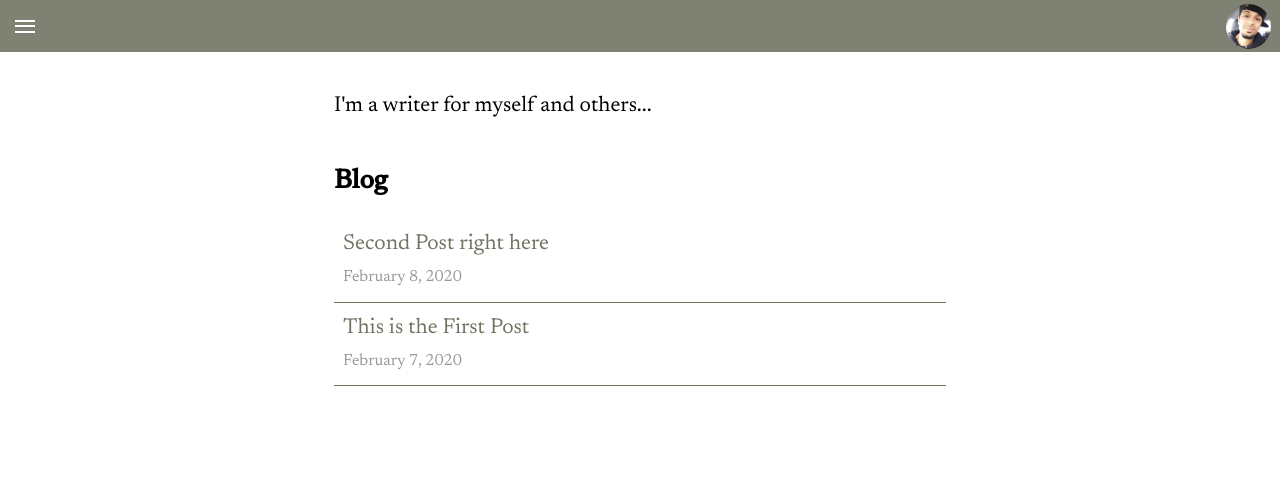
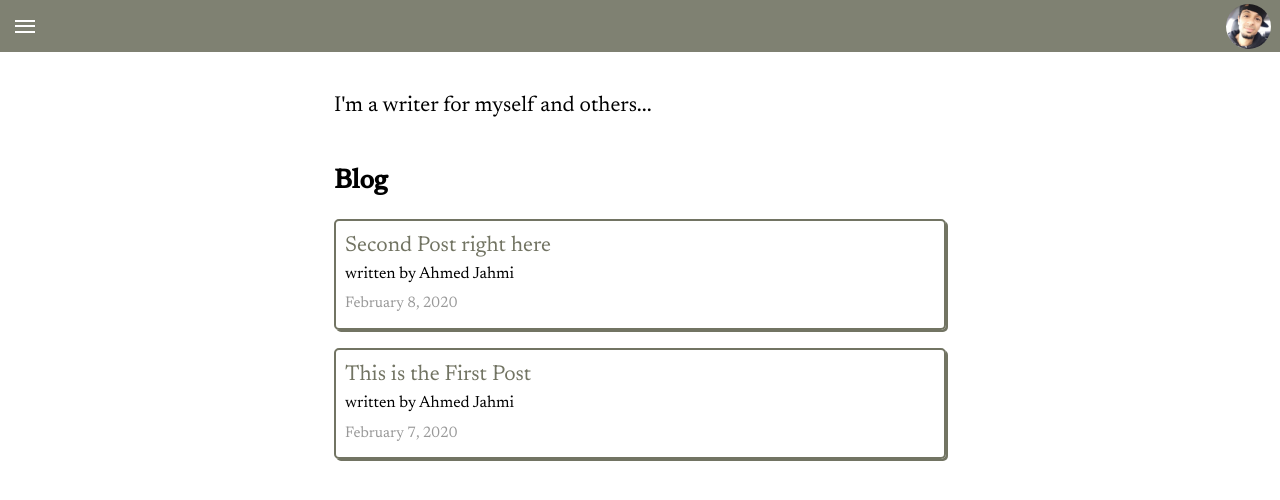
Before and after one commit to ahmedjahmi/new-site, a Next.js app: page /blog in a window 1280 px wide. Shown: the top 500 px of the page. Built offline with nearby package versions, Linux system fonts and the light colour scheme.

Commit message:
Edit blog list styles

```diff
--- a/pages/blog.js
+++ b/pages/blog.js
@@ -26,12 +26,12 @@ export default function Blog({ allPostsData }) {
 			<section className={`${utilStyles.headingMd} ${utilStyles.padding1px}`}>
 				<h2 className={utilStyles.headingLg}>Blog</h2>
 				<ul className={utilStyles.list}>
-					{allPostsData.map(({ id, date, title }) => (
+					{allPostsData.map(({ id, date, title, author }) => (
 						<li className={utilStyles.listItem} key={id}>
 							<Link href={`/blog/${id}`}>
 								<a>{title}</a>
 							</Link>
-							<br />
+							<p className={utilStyles.blogAuthor}>written by {author}</p>
 							<small className={utilStyles.dateText}>
 								<Date dateString={date} />
 							</small>
--- a/styles/utils.module.scss
+++ b/styles/utils.module.scss
@@ -30,10 +30,14 @@
 .spanUnderline {
 	display: inline-block;
 	line-height: 1;
-  background-image:
-  linear-gradient(
-    to top, base.$color-primary-dark 44%, base.$color-primary-dark 44%, base.$color-primary-dark 44%, base.$color-primary-dark 44%, transparent 54%
-  )
+	background-image: linear-gradient(
+		to top,
+		base.$color-primary-dark 44%,
+		base.$color-primary-dark 44%,
+		base.$color-primary-dark 44%,
+		base.$color-primary-dark 44%,
+		transparent 54%
+	);
 }
 
 .borderCircle {
@@ -55,9 +59,11 @@
 }
 
 .listItem {
-  margin: 0;
+	margin-top: 1rem;
 	padding: 0.5rem;
-  border-bottom: 1px solid base.$color-secondary-dark;
+	border: 2px solid base.$color-secondary-dark;
+	border-radius: 5px;
+	box-shadow: 2px 2px 0 base.$color-secondary-dark;
 	&:hover {
 		background: base.$color-secondary-light;
 	}
@@ -65,7 +71,7 @@
 
 .dateText {
 	color: #999;
-  font-size: 0.9rem;
+	font-size: 0.85rem;
 }
 
 .authorInfo {
@@ -83,3 +89,10 @@
 	font-weight: bold;
 	margin-right: 1rem;
 }
+
+.blogAuthor {
+	display: block;
+	margin: 0;
+	padding: 0;
+	font-size: 0.9rem;
+}
```
Lines whose indentation alone changed are shown as unchanged.
